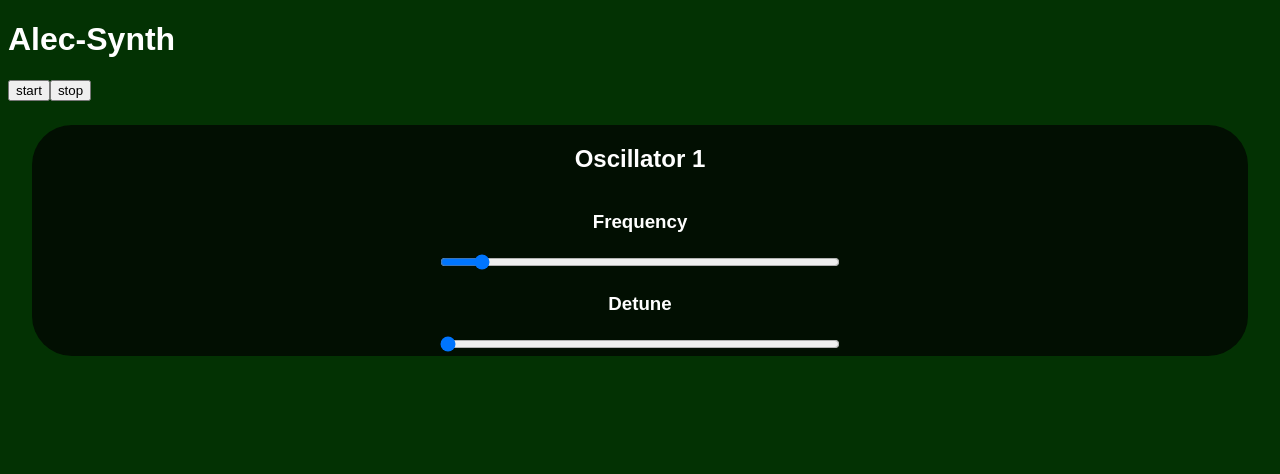
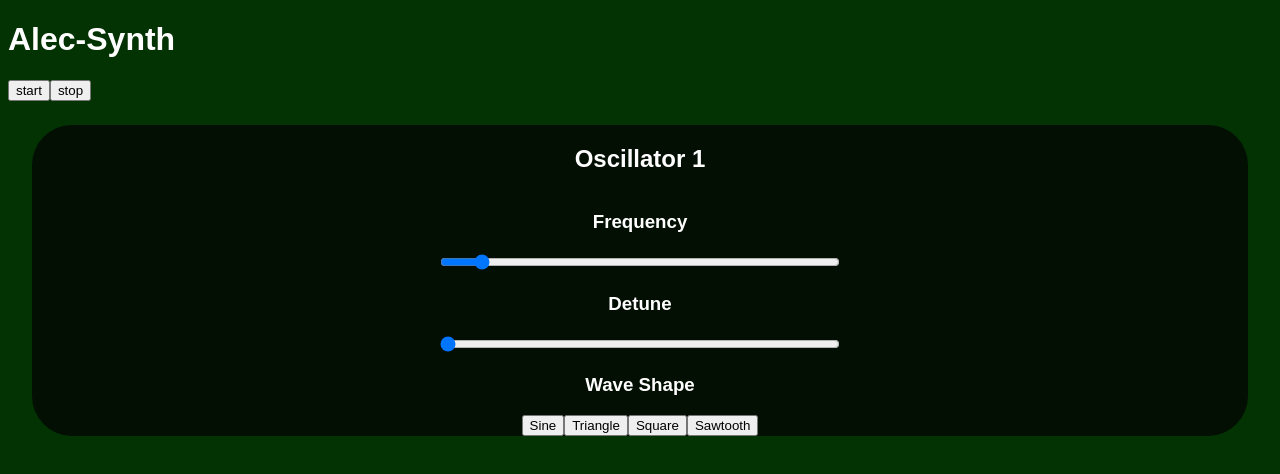
Before and after one commit to avenida714/alec-synth, a React (Vite) app: page / in a window 1280 px wide. Shown: the top 474 px of the page. Built offline with nearby package versions, Linux system fonts and the light colour scheme.

Commit message:
cleanup old comments; event for changing wave type; clg working

```diff
--- a/src/App.jsx
+++ b/src/App.jsx
@@ -25,9 +25,6 @@
 
 function App() {
 
-  // const [osc1Freq, setOsc1Freq] = useState(osc1.frequency.value);
-  // const [osc1Detune, setOsc1Detune] = useState(osc1.detune.value);
-
   const [osc1Settings, setOsc1Settings] = useState({
     frequency: osc1.frequency.value,
     detune: osc1.detune.value
@@ -40,17 +37,11 @@
 
   }
 
-  // const changeFreqOsc1 = e => {
-  //   const {value} = e.target;
-  //   setOsc1Freq(value);
-  //   osc1.frequency.value = value;
-  // }
+  const osc1Type = e => {
+    const {id} = e.target;
+    console.log(id);
+  }
 
-  // const changeOsc1Detune = e => {
-  //   const {value} = e.target;
-  //   setOsc1Detune(value);
-  //   osc1.detune.value = value;
-  // }
 
 //notice with these buttons, you still can't start more than once; this is why Tone.js is important TODO
   return (
@@ -60,12 +51,9 @@
       <button onClick={() => osc1.start()}>start</button>
       <button onClick={() => osc1.stop()}>stop</button>
       <Osc1
-      change={changeOsc1}
-      settings={osc1Settings}
-      // changeFreq={changeFreqOsc1}
-      // freq={osc1Freq}
-      // changeDetune={changeOsc1Detune}
-      // detune={osc1Detune}
+        change={changeOsc1}
+        settings={osc1Settings}
+        changeType={osc1Type}
       />
     </div>
     </>
--- a/src/components/Osc1.jsx
+++ b/src/components/Osc1.jsx
@@ -1,6 +1,6 @@
 import React from 'react'
 
-function Osc1({change, settings}) {
+function Osc1({change, settings, changeType}) {
   return (
     <div className='control'>
       <h2>Oscillator 1</h2>
@@ -25,6 +25,14 @@
       id='detune'></input>
     </div>
 
+    <div className="param">
+      <h3>Wave Shape</h3>
+      <button id="sine" onClick={changeType} className={``}>Sine</button>
+      <button id="triangle" onClick={changeType} className={``}>Triangle</button>
+      <button id="square" onClick={changeType} className={``}>Square</button>
+      <button id="sawtooth" onClick={changeType} className={``}>Sawtooth</button>
+    </div>
+
   </div>
   )
 }
```
